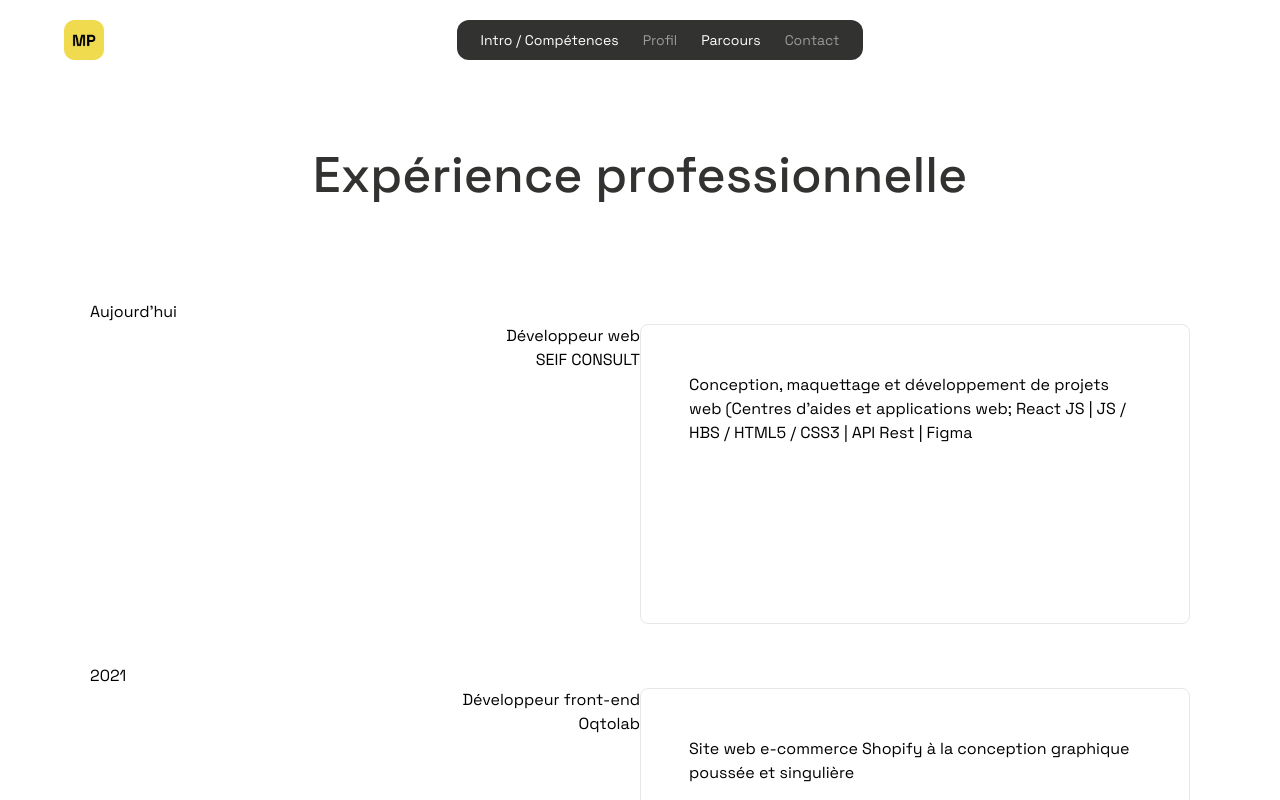
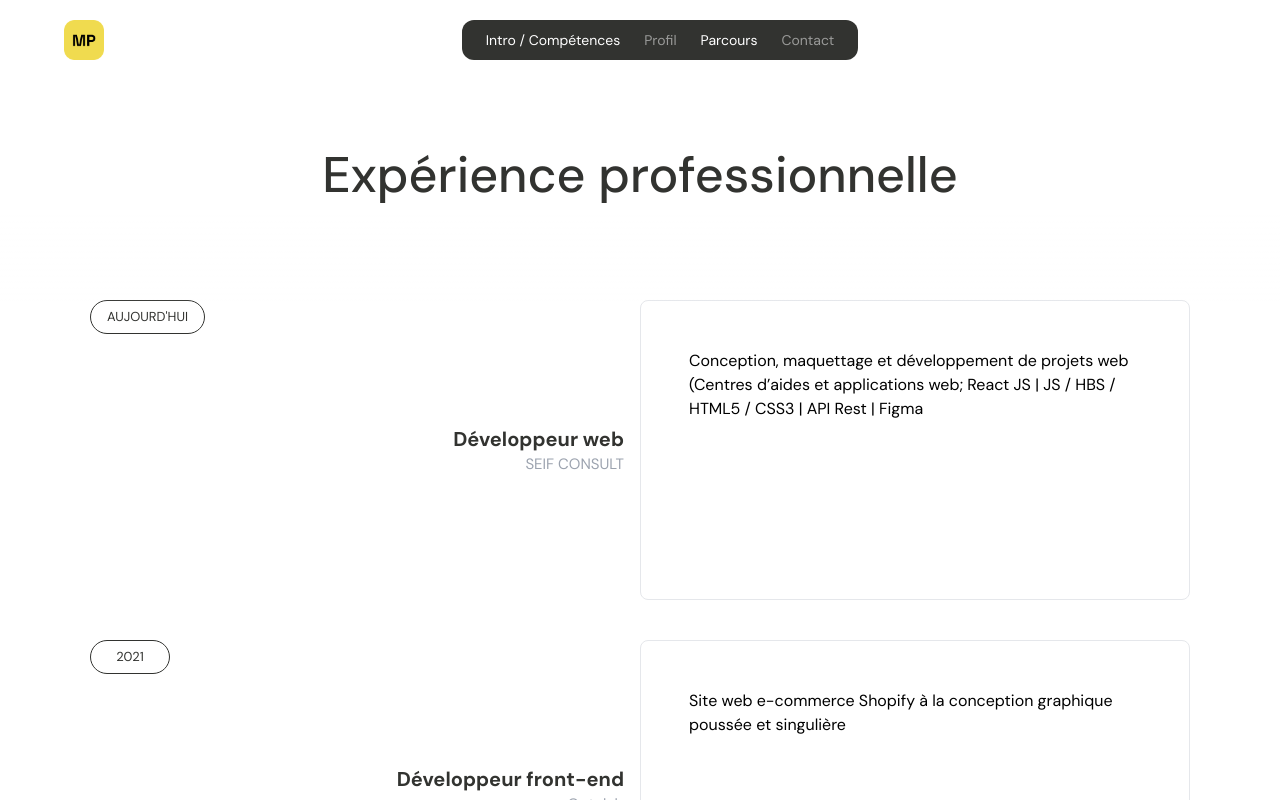
Before and after one commit to Mattplume/front-end-resume, a Next.js app: page /work-experience in a window 1280 px wide. Shown: the top 800 px of the page. Built offline with nearby package versions, Linux system fonts and the light colour scheme.

Commit message:
Sticky date + DM Sans

```diff
--- a/src/components/WorkExperience.tsx
+++ b/src/components/WorkExperience.tsx
@@ -27,20 +27,26 @@ const WorkExperience: React.FC<WorkExperienceProps> = ({ job, parentRef }) => {
 
 	return (
 		<div className="w-full md:max-w-[1100px]">
+			<div className="flex w-full md:h-[300px]" ref={parentRef}>
+				<div className="date-job-company relative w-[50%] flex-col md:align-bottom">
 					<div
-				ref={dateRef} // Ajouter la référence à l'élément de date
+						ref={dateRef}
 						className={`end-date-block ${
-					isSticky ? "sticky top-0 z-10 bg-white" : "relative"
+							isSticky ? "sticky top-[276px] z-1 bg-white" : "relative"
 						} md:w-1/4`}
 					>
-				<div className="end-date-block">
+						<div className="end-date-block flex justify-center border-solid border-[1px] md:border-darkPrimary px-4 py-[6px] uppercase w-fit rounded-3xl md:text-[13px] md:text-darkPrimary md:min-w-[80px]">
 							{job.endDate === "" ? "Aujourd'hui" : job.endDate}
 						</div>
 					</div>
-			<div className="flex flex-col md:flex-row md:h-[300px]" ref={parentRef}>
-				<div className="job-title w-[50%] flex-col md:align-bottom">
-					<h3 className="md:text-end">{job.jobTitle}</h3>
-					<h4 className="md:text-end">{job.companyName}</h4>
+					<div className="job-company absolute top-1/2 right-4 transform -translate-y-1/2">
+						<h3 className="md:text-end text-darkPrimary font-bold text-xl">
+							{job.jobTitle}
+						</h3>
+						<h4 className="md:text-end text-gray-400 text-[15px]">
+							{job.companyName}
+						</h4>
+					</div>
 				</div>
 				<div className="job-description w-[50%] md:border md:border-grey md:rounded-lg md:p-12">
 					{job.description}
--- a/src/pages/_document.js
+++ b/src/pages/_document.js
@@ -8,7 +8,7 @@ class MyDocument extends Document {
 					<link rel="preconnect" href="https://fonts.googleapis.com" />
 					<link rel="preconnect" href="https://fonts.gstatic.com" crossorigin />
 					<link
-						href="https://fonts.googleapis.com/css2?family=Space+Grotesk:wght@300..700&display=swap"
+						href="https://fonts.googleapis.com/css2?family=DM+Sans:ital,opsz,wght@0,9..40,100..1000;1,9..40,100..1000&display=swap"
 						rel="stylesheet"
 					/>
 				</Head>
--- a/src/pages/work-experience.tsx
+++ b/src/pages/work-experience.tsx
@@ -11,19 +11,13 @@ const WorkExperiencePage: React.FC<pageProps> = ({ className }) => {
 	const { currentWidth } = useWindowSize();
 	return (
 		<div className="bg-paleGrey md:bg-white">
-			<div className="page-header md:fixed md:bg-white w-full md:pt-36">
-				<div
-					ref={parentRef}
-					className="md:relative md:bg-white w-full h-[60px]"
-				>
-					{" "}
-					<h1 className="text-darkPrimary text-center text-mobileh1 md:text-h1 font-medium mb-2 leading-tight">
-						Expérience professionnelle
-					</h1>
-				</div>
-				{/* {currentWidth && currentWidth >= 769 && (
+			<div className="page-header md:fixed md:bg-white w-full md:pt-36 z-10">
+				<h1 className="text-darkPrimary text-center text-mobileh1 md:text-h1 font-medium mb-2 leading-tight">
+					Expérience professionnelle
+				</h1>
+				{currentWidth && currentWidth >= 769 && (
 					<div className="fade-in-white"></div>
-				)} */}
+				)}
 			</div>
 			<JobsList parentRef={parentRef} />
 		</div>
--- a/src/styles/globals.css
+++ b/src/styles/globals.css
@@ -3,7 +3,7 @@
 @tailwind utilities;
 
 body {
-	@apply font-space-grotesk;
+	@apply font-text-font;
 }
 
 .animate-marquee {
--- a/tailwind.config.js
+++ b/tailwind.config.js
@@ -7,7 +7,7 @@ module.exports = {
 	theme: {
 		extend: {
 			fontFamily: {
-				"space-grotesk": ["Space Grotesk", "serif"],
+				"text-font": ["DM Sans", "serif"],
 			},
 			colors: {
 				darkPrimary: "#323330",
```
Lines whose indentation alone changed are shown as unchanged.
